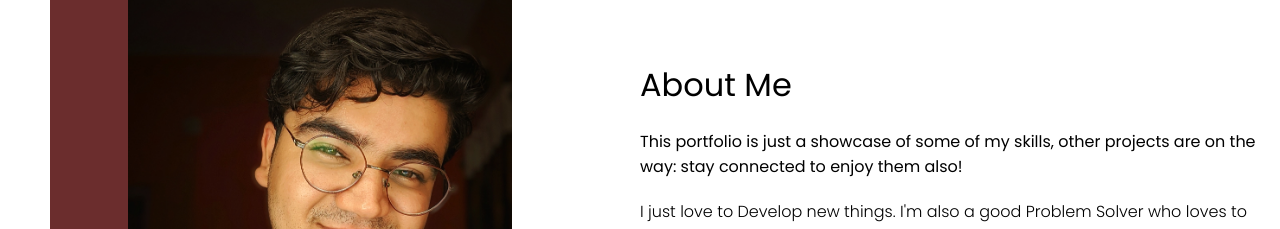
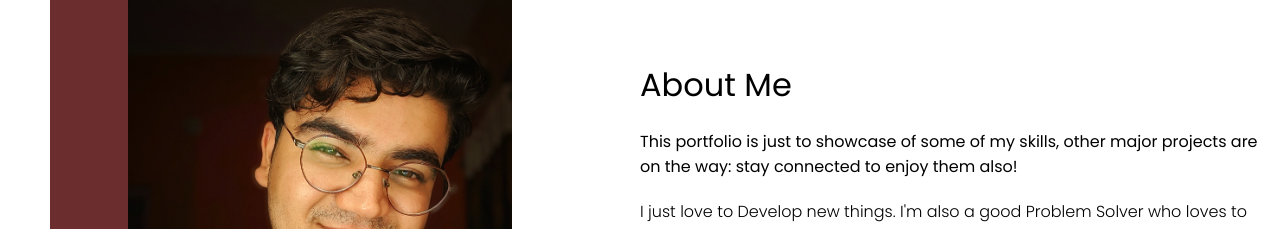
Before and after one commit to imickey04/imickey04.github.io, a React (Create React App) app: page / in a window 1280 px wide. Shown: the part 960-1189 px from the top of the page. Built offline with nearby package versions, Linux system fonts and the light colour scheme.

Commit message:
Update About.jsx

```diff
--- a/src/components/about/About.jsx
+++ b/src/components/about/About.jsx
@@ -15,7 +15,7 @@ const About = () => {
         <div className='about-right'>
             <h1 className='about-title'>About Me</h1>
             <p className='about-subtitle'>
-                This portfolio is just a showcase of some of my skills, other projects are on the way: stay connected to enjoy them also!
+                This portfolio is just to showcase of some of my skills, other major projects are on the way: stay connected to enjoy them also!
             </p>
             <p className='about-description'>
                 I just love to Develop new things. I'm also a good Problem Solver who loves to code everyday.
```
